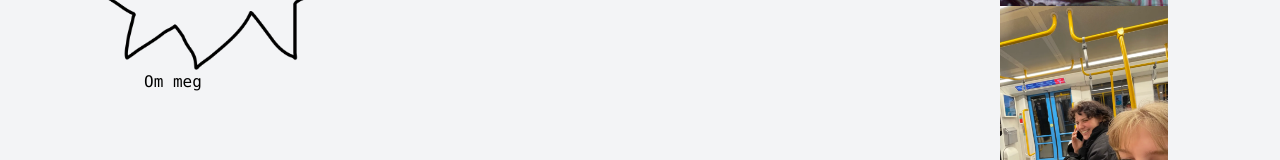
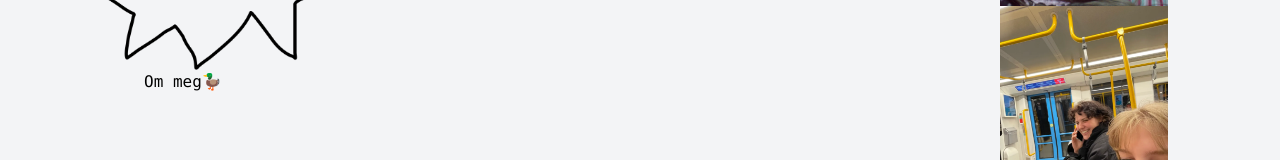
Before and after one commit to klarawust/technosphere-old, a React (Create React App) app: page / in a window 1280 px wide. Shown: the part 736-896 px from the top of the page. Built offline with nearby package versions, Linux system fonts and the light colour scheme.

Commit message:
Add duck

```diff
--- a/src/sider/Meg.js
+++ b/src/sider/Meg.js
@@ -4,7 +4,7 @@ function Meg() {
   return (
     <body>
       <div className="mx-16">
-        <p>Om meg</p>
+        <p>Om meg🦆</p>
       </div>
     </body>
   );
```
